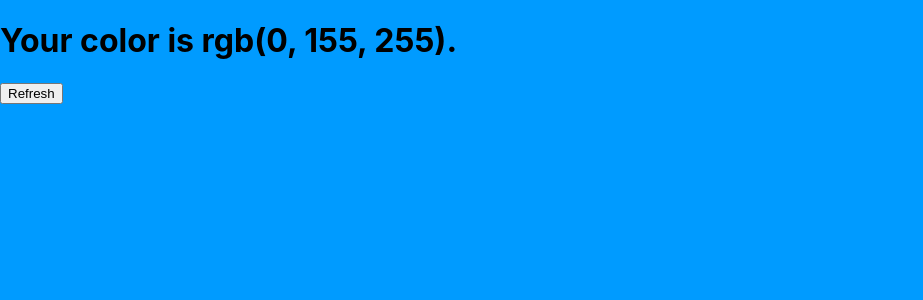
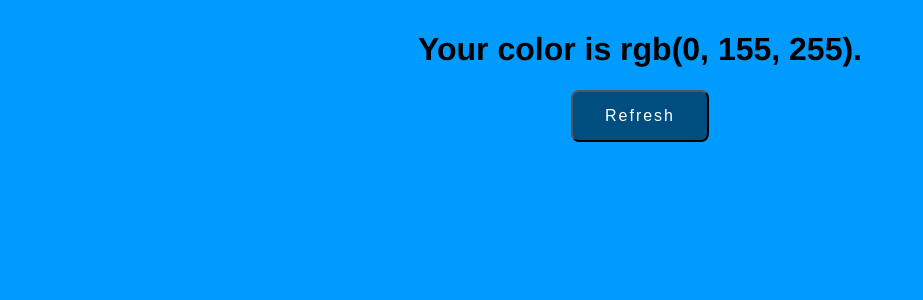
Before and after one commit to Justus11/NewProjects, a React (Create React App) app in the folder reactrandomcolorpicker/: page / in a window 1280 px wide. Shown: the top 300 px of the page, without its empty margins (0-923 px from the left). Built offline with nearby package versions, Linux system fonts and the light colour scheme.

Commit message:
copied styles.css to index.css

```diff
--- a/reactrandomcolorpicker/src/index.css
+++ b/reactrandomcolorpicker/src/index.css
@@ -1,5 +1,6 @@
 body {
   margin: 0;
+
   font-family: -apple-system, BlinkMacSystemFont, 'Segoe UI', 'Roboto', 'Oxygen',
     'Ubuntu', 'Cantarell', 'Fira Sans', 'Droid Sans', 'Helvetica Neue',
     sans-serif;
@@ -11,3 +12,67 @@ code {
   font-family: source-code-pro, Menlo, Monaco, Consolas, 'Courier New',
     monospace;
 }
+html, body {
+  margin: 0;
+  height: 100%;
+}
+
+body {
+  background-color: #ffffff;
+  font-family: Helvetica, Arial, sans-serif;
+  text-align: center;
+}
+
+#app {
+  position: relative;
+  height: 100%;
+  width: 100%;
+  padding-top: 10px;
+}
+
+#app div {
+  width: 100%;
+}
+
+#app div div {
+  height: 100%;
+}
+
+#app div div div {
+  position: relative;
+  height: auto;
+}
+
+h1, h2 {
+  margin-left: 5%;
+  margin-right: 5%;
+}
+
+button {
+  border-radius: 8px;
+  padding: 15px 32px;
+  text-align: center;
+  text-decoration: none;
+  display: inline-block;
+  font-size: 16px;
+  font-family: 'Oxygen', sans-serif;
+  letter-spacing: 2px;
+}
+
+.black {
+    color: black;
+}
+
+.white {
+    color: white;
+}
+
+.light-button {
+  background-color: rgba(255,255,255,0.5);
+  color: rgb(0,0,0);
+}
+
+.dark-button {
+  background-color: rgba(0,0,0,0.5);
+  color: rgb(255,255,255);
+}
```
